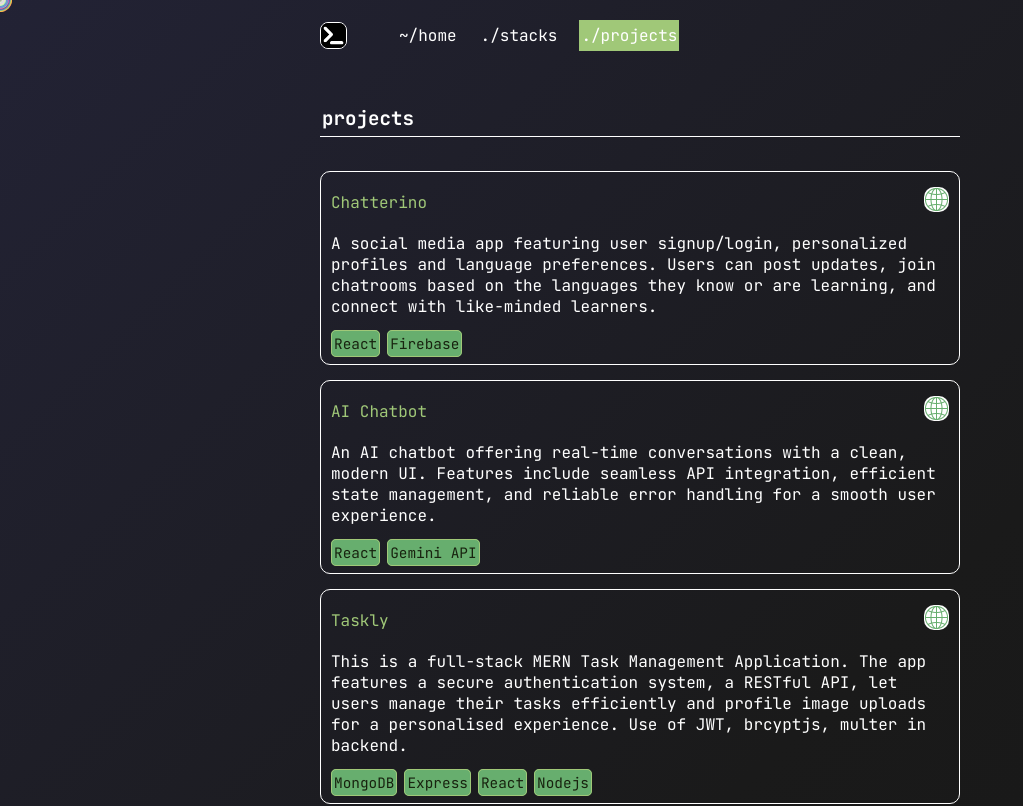
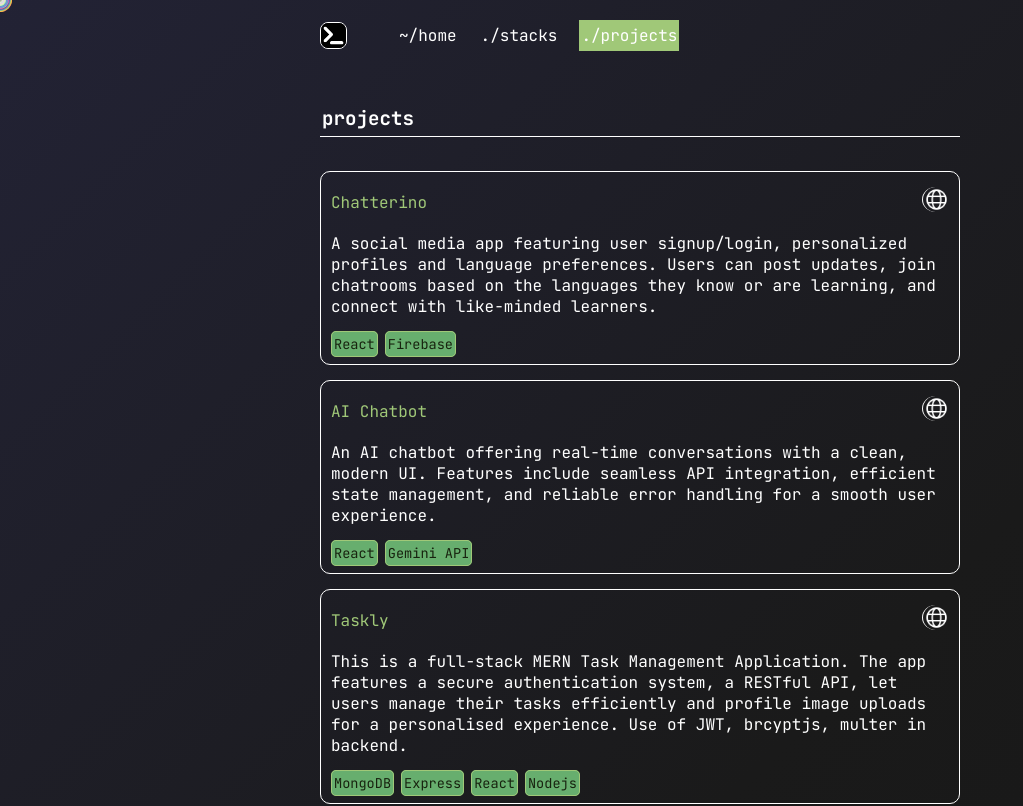
Before and after one commit to Manav437/Portfolio-manav, a React (Vite) app: page /project in a window 1280 px wide. Shown: the top 806 px of the page, without its empty margins (0-1023 px from the left). Built offline with nearby package versions, Linux system fonts and the light colour scheme.

Commit message:
ui finishes

```diff
--- a/src/Components/Project/Project.css
+++ b/src/Components/Project/Project.css
@@ -52,6 +52,7 @@ body {
 .card-head {
     color: #A0C878;
     margin-top: 5px;
+    margin-bottom: 0px;
 }
 
 .project-card span {
@@ -61,7 +62,7 @@ body {
     border: 1px solid #A0C878;
     border-radius: 5px;
     padding: 3px 2px;
-    font-size: .9rem;
+    font-size: .85rem;
 }
 
 .project-card span:hover {
@@ -77,7 +78,9 @@ body {
 
 .project-card img {
     height: 25px;
-    border-radius: 10px;
+    border-radius: 50%;
+    padding-left: 1px;
+    border-left: 1px solid white;
 }
 
 .project-card img:hover {
```
Also changed, not shown: public/favicon-logo.png, public/link-icon.png.
